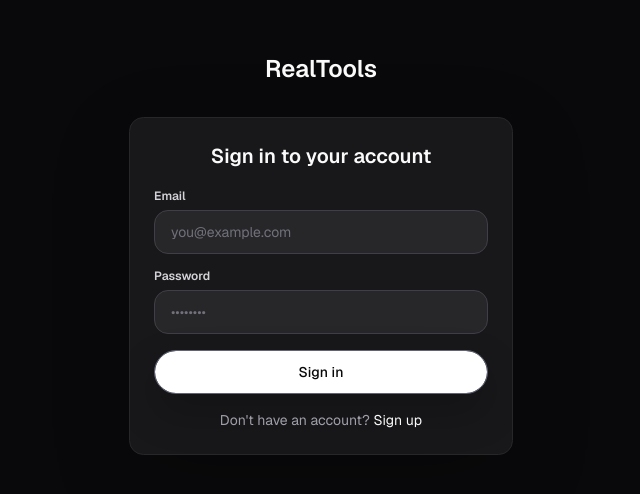
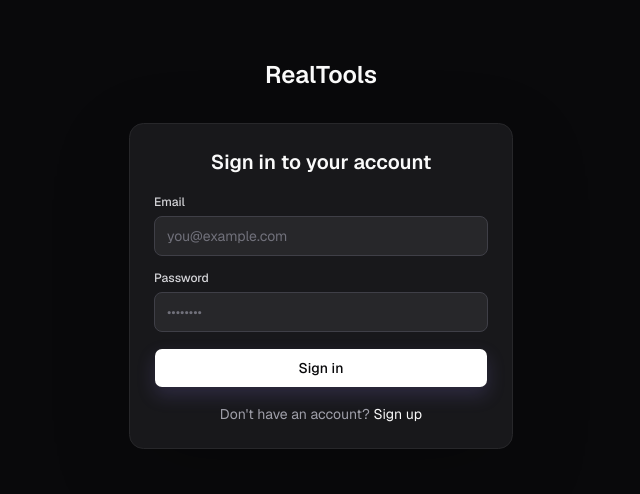
Before and after one commit to benirios/Gainx, a Next.js app in the folder RealTools/: page /auth/login in a window 1280 px wide. Shown: the part 146-640 px from the top of the page, without its empty margins (319-959 px from the left). Built offline with nearby package versions, Linux system fonts and the light colour scheme.

Commit message:
feat(07-02): refactor action and form primitives

```diff
--- a/RealTools/components/ui/button.tsx
+++ b/RealTools/components/ui/button.tsx
@@ -5,34 +5,34 @@
 import { cn } from "@/lib/utils"
 
 const buttonVariants = cva(
-  "group/button inline-flex shrink-0 items-center justify-center rounded-full border border-transparent bg-clip-padding text-sm font-medium whitespace-nowrap transition-all outline-none select-none focus-visible:border-ring focus-visible:ring-3 focus-visible:ring-ring/25 active:not-aria-[haspopup]:translate-y-px disabled:pointer-events-none disabled:opacity-50 aria-invalid:border-destructive aria-invalid:ring-3 aria-invalid:ring-destructive/20 dark:aria-invalid:border-destructive/50 dark:aria-invalid:ring-destructive/40 [&_svg]:pointer-events-none [&_svg]:shrink-0 [&_svg:not([class*='size-'])]:size-4",
+  "group/button inline-flex shrink-0 items-center justify-center rounded-lg border border-transparent bg-clip-padding text-sm font-medium whitespace-nowrap transition-colors outline-none select-none focus-visible:border-ring focus-visible:ring-3 focus-visible:ring-ring/20 active:not-aria-[haspopup]:translate-y-px disabled:pointer-events-none disabled:opacity-50 aria-invalid:border-destructive aria-invalid:ring-3 aria-invalid:ring-destructive/20 [&_svg]:pointer-events-none [&_svg]:shrink-0 [&_svg:not([class*='size-'])]:size-4",
   {
     variants: {
       variant: {
         default:
-          "border-[#5f6575] bg-primary text-primary-foreground shadow-[inset_0_1px_0_rgba(255,255,255,0.12),0_18px_42px_rgba(0,0,0,0.22)] hover:border-[#858a99] hover:bg-[#1d2332]",
+          "bg-primary text-primary-foreground shadow-[0_8px_18px_rgba(139,122,230,0.18)] hover:bg-[#7a6bdd]",
         outline:
-          "border-border bg-secondary/60 text-secondary-foreground hover:bg-muted hover:text-foreground aria-expanded:bg-muted aria-expanded:text-foreground",
+          "border-border bg-card text-muted-foreground hover:bg-muted hover:text-foreground aria-expanded:bg-muted aria-expanded:text-foreground",
         secondary:
           "border border-border bg-secondary text-secondary-foreground hover:bg-muted aria-expanded:bg-muted aria-expanded:text-foreground",
         ghost:
           "text-muted-foreground hover:bg-muted hover:text-foreground aria-expanded:bg-muted aria-expanded:text-foreground",
         destructive:
-          "border border-destructive/40 bg-destructive/10 text-destructive hover:bg-destructive/15 focus-visible:border-destructive/60 focus-visible:ring-destructive/25",
-        link: "text-accent underline-offset-4 hover:underline",
+          "border border-destructive/20 bg-[#fdecef] text-destructive hover:bg-destructive/10 focus-visible:border-destructive focus-visible:ring-destructive/20",
+        link: "text-primary underline-offset-4 hover:underline",
       },
       size: {
         default:
-          "h-11 gap-2 px-5 has-data-[icon=inline-end]:pr-4 has-data-[icon=inline-start]:pl-4",
-        xs: "h-7 gap-1 rounded-full px-2.5 text-xs in-data-[slot=button-group]:rounded-full has-data-[icon=inline-end]:pr-2 has-data-[icon=inline-start]:pl-2 [&_svg:not([class*='size-'])]:size-3",
-        sm: "h-9 gap-1.5 rounded-full px-3.5 text-[0.8rem] in-data-[slot=button-group]:rounded-full has-data-[icon=inline-end]:pr-3 has-data-[icon=inline-start]:pl-3 [&_svg:not([class*='size-'])]:size-3.5",
-        lg: "h-12 gap-2 px-7 text-base has-data-[icon=inline-end]:pr-5 has-data-[icon=inline-start]:pl-5",
-        icon: "size-11 rounded-full",
+          "h-10 gap-2 px-4 has-data-[icon=inline-end]:pr-3 has-data-[icon=inline-start]:pl-3",
+        xs: "h-7 gap-1 rounded-md px-2 text-xs in-data-[slot=button-group]:rounded-md has-data-[icon=inline-end]:pr-2 has-data-[icon=inline-start]:pl-2 [&_svg:not([class*='size-'])]:size-3",
+        sm: "h-9 gap-1.5 rounded-lg px-3 text-[0.8rem] in-data-[slot=button-group]:rounded-lg has-data-[icon=inline-end]:pr-2.5 has-data-[icon=inline-start]:pl-2.5 [&_svg:not([class*='size-'])]:size-3.5",
+        lg: "h-11 gap-2 rounded-lg px-5 text-base has-data-[icon=inline-end]:pr-4 has-data-[icon=inline-start]:pl-4",
+        icon: "size-9 rounded-lg",
         "icon-xs":
-          "size-7 rounded-full in-data-[slot=button-group]:rounded-full [&_svg:not([class*='size-'])]:size-3",
+          "size-7 rounded-md in-data-[slot=button-group]:rounded-md [&_svg:not([class*='size-'])]:size-3",
         "icon-sm":
-          "size-9 rounded-full in-data-[slot=button-group]:rounded-full",
-        "icon-lg": "size-12 rounded-full",
+          "size-8 rounded-lg in-data-[slot=button-group]:rounded-lg",
+        "icon-lg": "size-10 rounded-lg",
       },
     },
     defaultVariants: {
--- a/RealTools/components/ui/checkbox.tsx
+++ b/RealTools/components/ui/checkbox.tsx
@@ -14,7 +14,7 @@
     <CheckboxPrimitive.Root
       data-slot="checkbox"
       className={cn(
-        "peer size-4 shrink-0 rounded-[6px] border border-input bg-secondary shadow-xs transition-all outline-none focus-visible:border-ring focus-visible:ring-3 focus-visible:ring-ring/25 disabled:cursor-not-allowed disabled:opacity-50 data-[state=checked]:border-ring data-[state=checked]:bg-accent data-[state=checked]:text-accent-foreground aria-invalid:border-destructive aria-invalid:ring-destructive/20 dark:aria-invalid:ring-destructive/40",
+        "peer size-4 shrink-0 rounded-[5px] border border-input bg-card shadow-xs transition-all outline-none focus-visible:border-ring focus-visible:ring-3 focus-visible:ring-ring/20 disabled:cursor-not-allowed disabled:opacity-50 data-[state=checked]:border-primary data-[state=checked]:bg-primary data-[state=checked]:text-primary-foreground aria-invalid:border-destructive aria-invalid:ring-destructive/20",
         className
       )}
       {...props}
--- a/RealTools/components/ui/input.tsx
+++ b/RealTools/components/ui/input.tsx
@@ -8,7 +8,7 @@
       type={type}
       data-slot="input"
       className={cn(
-        "h-11 w-full min-w-0 rounded-[14px] border border-input bg-secondary px-4 py-2 text-sm transition-colors outline-none file:inline-flex file:h-7 file:border-0 file:bg-transparent file:text-sm file:font-medium file:text-foreground placeholder:text-[#6f7485] focus-visible:border-ring focus-visible:ring-3 focus-visible:ring-ring/25 disabled:pointer-events-none disabled:cursor-not-allowed disabled:bg-input/50 disabled:opacity-50 aria-invalid:border-destructive aria-invalid:ring-3 aria-invalid:ring-destructive/20 dark:aria-invalid:border-destructive/50 dark:aria-invalid:ring-destructive/40",
+        "h-10 w-full min-w-0 rounded-lg border border-input bg-card px-3 py-2 text-sm transition-colors outline-none file:inline-flex file:h-7 file:border-0 file:bg-transparent file:text-sm file:font-medium file:text-foreground placeholder:text-muted-foreground focus-visible:border-ring focus-visible:ring-3 focus-visible:ring-ring/20 disabled:pointer-events-none disabled:cursor-not-allowed disabled:bg-muted disabled:opacity-50 aria-invalid:border-destructive aria-invalid:ring-3 aria-invalid:ring-destructive/20",
         className
       )}
       {...props}
--- a/RealTools/components/ui/label.tsx
+++ b/RealTools/components/ui/label.tsx
@@ -13,7 +13,7 @@
     <LabelPrimitive.Root
       data-slot="label"
       className={cn(
-        "flex items-center gap-2 text-xs leading-none font-semibold text-muted-foreground select-none group-data-[disabled=true]:pointer-events-none group-data-[disabled=true]:opacity-50 peer-disabled:cursor-not-allowed peer-disabled:opacity-50",
+        "flex items-center gap-2 text-xs leading-none font-medium text-muted-foreground select-none group-data-[disabled=true]:pointer-events-none group-data-[disabled=true]:opacity-50 peer-disabled:cursor-not-allowed peer-disabled:opacity-50",
         className
       )}
       {...props}
--- a/RealTools/components/ui/select.tsx
+++ b/RealTools/components/ui/select.tsx
@@ -19,7 +19,7 @@
     <SelectPrimitive.Trigger
       data-slot="select-trigger"
       className={cn(
-        "flex h-11 w-full items-center justify-between gap-2 rounded-[14px] border border-input bg-secondary px-4 text-sm outline-none transition-colors focus-visible:border-ring focus-visible:ring-3 focus-visible:ring-ring/25 disabled:pointer-events-none disabled:cursor-not-allowed disabled:opacity-50 data-placeholder:text-muted-foreground [&_svg]:pointer-events-none [&_svg]:shrink-0 [&_svg:not([class*='size-'])]:size-4",
+        "flex h-10 w-full items-center justify-between gap-2 rounded-lg border border-input bg-card px-3 text-sm outline-none transition-colors focus-visible:border-ring focus-visible:ring-3 focus-visible:ring-ring/20 disabled:pointer-events-none disabled:cursor-not-allowed disabled:opacity-50 data-placeholder:text-muted-foreground [&_svg]:pointer-events-none [&_svg]:shrink-0 [&_svg:not([class*='size-'])]:size-4",
         className
       )}
       {...props}
@@ -44,7 +44,7 @@
         data-slot="select-content"
         position={position}
         className={cn(
-          "relative z-50 overflow-hidden rounded-2xl border border-border bg-popover text-popover-foreground shadow-[0_24px_80px_rgba(0,0,0,0.32)] data-[state=open]:animate-in data-[state=open]:fade-in-0 data-[state=closed]:animate-out data-[state=closed]:fade-out-0",
+          "relative z-50 overflow-hidden rounded-xl border border-border bg-popover text-popover-foreground shadow-[0_16px_40px_rgba(35,45,72,0.12)] data-[state=open]:animate-in data-[state=open]:fade-in-0 data-[state=closed]:animate-out data-[state=closed]:fade-out-0",
           position === "popper" &&
             "data-[side=bottom]:translate-y-1 data-[side=top]:-translate-y-1 data-[side=left]:-translate-x-1 data-[side=right]:translate-x-1",
           className
@@ -87,7 +87,7 @@
     <SelectPrimitive.Item
       data-slot="select-item"
       className={cn(
-        "relative flex w-full cursor-default items-center rounded-xl py-2 pr-8 pl-3 text-sm outline-none select-none focus:bg-muted focus:text-foreground data-[disabled]:pointer-events-none data-[disabled]:opacity-50",
+        "relative flex w-full cursor-default items-center rounded-lg py-2 pr-8 pl-3 text-sm outline-none select-none focus:bg-muted focus:text-foreground data-[disabled]:pointer-events-none data-[disabled]:opacity-50",
         className
       )}
       {...props}
--- a/RealTools/components/ui/textarea.tsx
+++ b/RealTools/components/ui/textarea.tsx
@@ -7,7 +7,7 @@
     <textarea
       data-slot="textarea"
       className={cn(
-        "h-auto w-full min-w-0 min-h-[112px] rounded-[14px] border border-input bg-secondary px-4 py-3 text-sm transition-colors outline-none file:inline-flex file:h-7 file:border-0 file:bg-transparent file:text-sm file:font-medium file:text-foreground placeholder:text-[#6f7485] focus-visible:border-ring focus-visible:ring-3 focus-visible:ring-ring/25 disabled:pointer-events-none disabled:cursor-not-allowed disabled:bg-input/50 disabled:opacity-50 aria-invalid:border-destructive aria-invalid:ring-3 aria-invalid:ring-destructive/20 dark:aria-invalid:border-destructive/50 dark:aria-invalid:ring-destructive/40",
+        "h-auto w-full min-w-0 min-h-[112px] rounded-lg border border-input bg-card px-3 py-2.5 text-sm transition-colors outline-none file:inline-flex file:h-7 file:border-0 file:bg-transparent file:text-sm file:font-medium file:text-foreground placeholder:text-muted-foreground focus-visible:border-ring focus-visible:ring-3 focus-visible:ring-ring/20 disabled:pointer-events-none disabled:cursor-not-allowed disabled:bg-muted disabled:opacity-50 aria-invalid:border-destructive aria-invalid:ring-3 aria-invalid:ring-destructive/20",
         className
       )}
       {...props}
```
